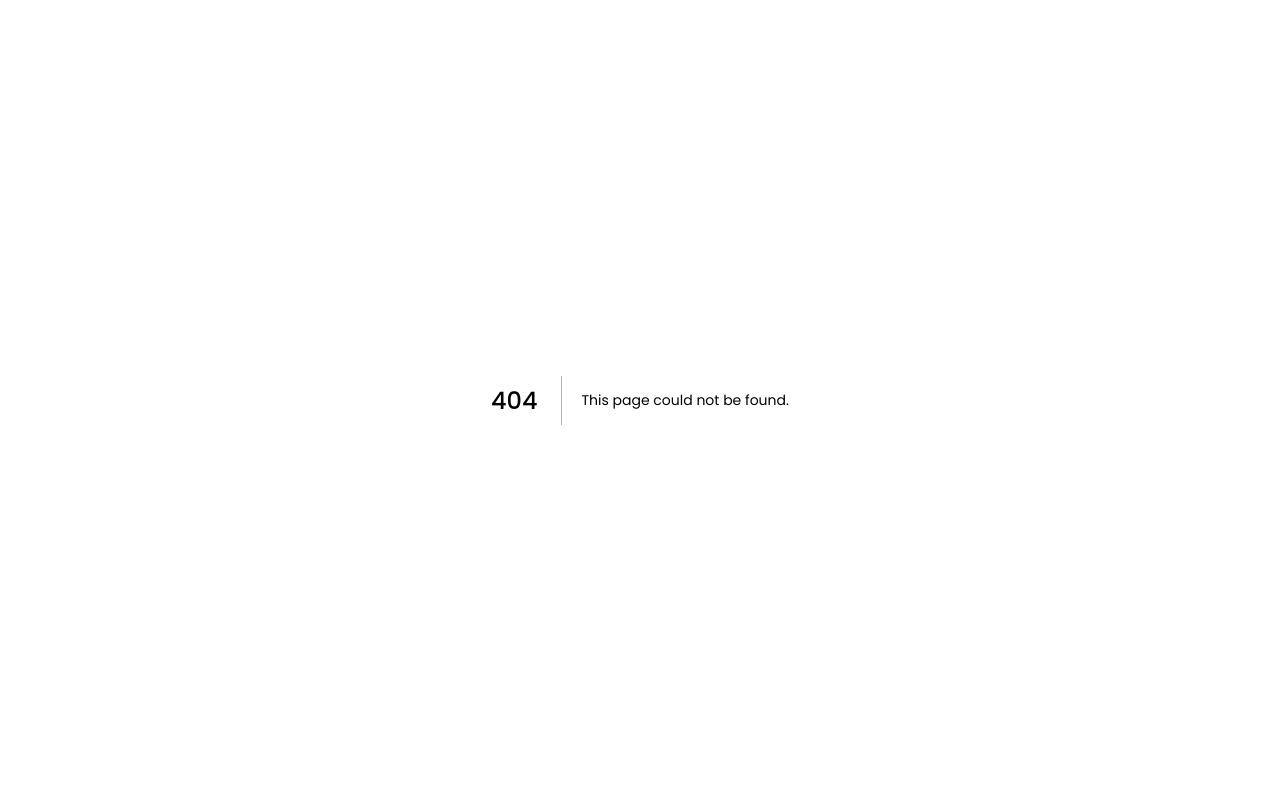
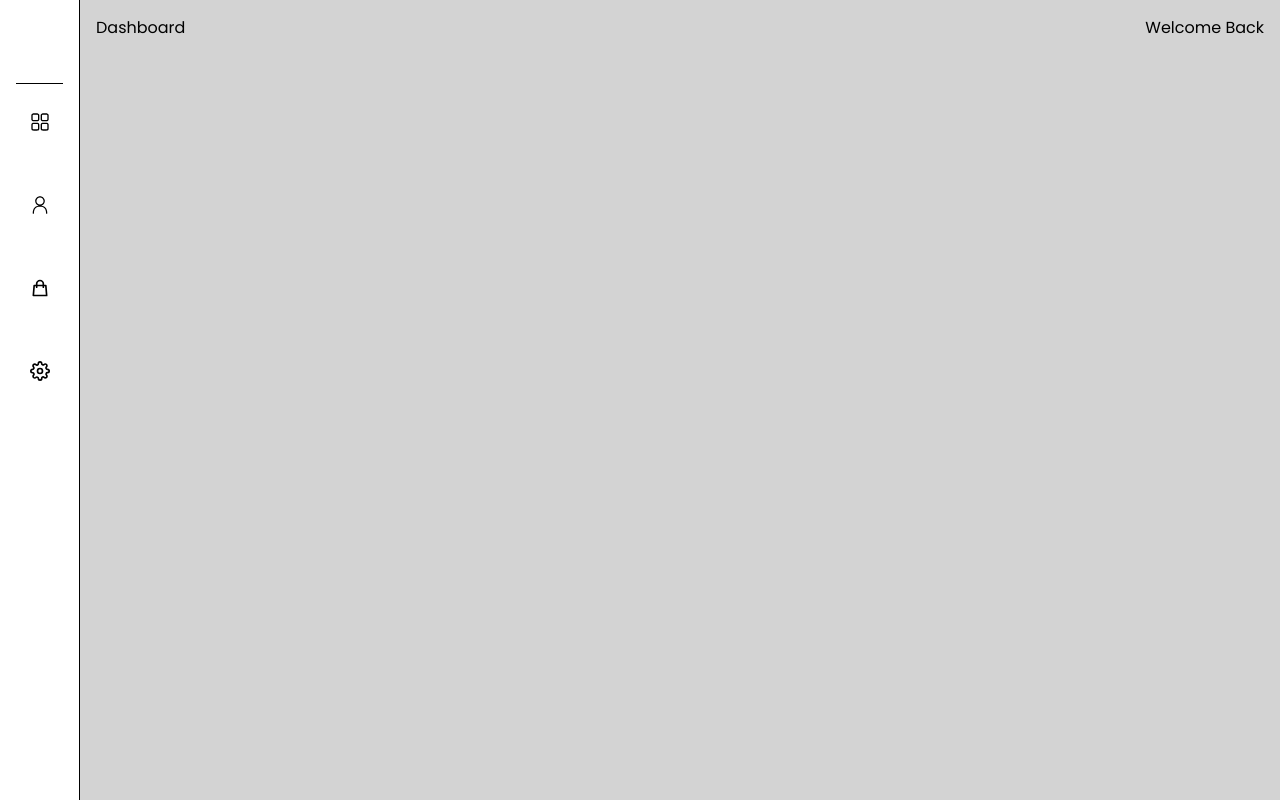
Before and after one commit to rasedul99/eBazar, a Next.js app: page /admin in a window 1280 px wide. Before the commit this address had no page. Built offline with nearby package versions, Linux system fonts and the light colour scheme.

Commit message:
admin dasboard initial setup with sidebar and mini header on top of the page of dashoard

```diff
--- a/components/Navbar.jsx
+++ b/components/Navbar.jsx
@@ -84,6 +84,9 @@ const Navbar = () => {
             >
               <Link href="/fashion">Fashion</Link>
             </li>
+            <li className="cursor-pointer transition-all hover:text-primary">
+              <Link href="/admin">Dashboard</Link>
+            </li>
           </ul>
         </div>
         {/* menu item end  */}
--- /dev/null
+++ b/components/admin/Header.jsx
@@ -0,0 +1,12 @@
+import React from "react";
+
+const Header = () => {
+  return (
+    <div className="flex justify-between px-4 pt-4">
+      <h2>Dashboard</h2>
+      <h2>Welcome Back</h2>
+    </div>
+  );
+};
+
+export default Header;
--- /dev/null
+++ b/components/admin/Layout.jsx
@@ -0,0 +1,8 @@
+import React from "react";
+import Sidebar from "./Sidebar";
+
+const Layout = ({ children }) => {
+  return <Sidebar>{children}</Sidebar>;
+};
+
+export default Layout;
--- /dev/null
+++ b/components/admin/Sidebar.jsx
@@ -0,0 +1,46 @@
+import React from "react";
+import Link from "next/link";
+import Image from "next/image";
+import { RxSketchLogo, RxDashboard, RxPerson } from "react-icons/rx";
+import { HiOutlineShoppingBag } from "react-icons/hi";
+import { FiSettings } from "react-icons/fi";
+
+const Sidebar = ({ children }) => {
+  return (
+    <div className="flex">
+      <div className="fixed w-20 h-screen p-4 bg-white border-r-[1px] flex flex-col justify-between">
+        <div className="flex flex-col items-center">
+          <Link href="/">
+            <div className="bg-purple-800 text-white p-3 rounded-lg inline-block">
+              <RxSketchLogo size={20} />
+            </div>
+          </Link>
+          <span className="border-b-[1px] border-gray-200 w-full p-2"></span>
+          <Link href="/admin">
+            <div className="bg-gray-100 hover:bg-gray-200 cursor-pointer my-4 p-3 rounded-lg inline-block">
+              <RxDashboard size={20} />
+            </div>
+          </Link>
+          <Link href="/admin/customers">
+            <div className="bg-gray-100 hover:bg-gray-200 cursor-pointer my-4 p-3 rounded-lg inline-block">
+              <RxPerson size={20} />
+            </div>
+          </Link>
+          <Link href="/admin/orders">
+            <div className="bg-gray-100 hover:bg-gray-200 cursor-pointer my-4 p-3 rounded-lg inline-block">
+              <HiOutlineShoppingBag size={20} />
+            </div>
+          </Link>
+          <Link href="/admin/setting">
+            <div className="bg-gray-100 hover:bg-gray-200 cursor-pointer my-4 p-3 rounded-lg inline-block">
+              <FiSettings size={20} />
+            </div>
+          </Link>
+        </div>
+      </div>
+      <main className="ml-20 w-full">{children}</main>
+    </div>
+  );
+};
+
+export default Sidebar;
--- /dev/null
+++ b/src/pages/admin/index.js
@@ -0,0 +1,25 @@
+import React from "react";
+
+import Head from "next/head";
+import Header from "../../../components/admin/Header";
+import Layout from "../../../components/admin/Layout";
+
+const Home = () => {
+  return (
+    <div>
+      <Head>
+        <title>eBazar admin panel</title>
+        <meta name="description" content="Generated by create next app" />
+        <meta name="viewport" content="width=device-width, initial-scale=1" />
+        <link rel="icon" href="/favicon.ico" />
+      </Head>
+      <main className="bg-[#D3D3D3] min-h-screen">
+        <Layout>
+          <Header />
+        </Layout>
+      </main>
+    </div>
+  );
+};
+
+export default Home;
--- /dev/null
+++ b/src/pages/success.js
@@ -0,0 +1,11 @@
+import React from "react";
+
+const success = () => {
+  return (
+    <div className="py-5 text-center">
+      You have Successfully Payed with card!
+    </div>
+  );
+};
+
+export default success;
```
Also changed, not shown: src/pages/admin/customers.js (added), src/pages/admin/orders.js (added).
